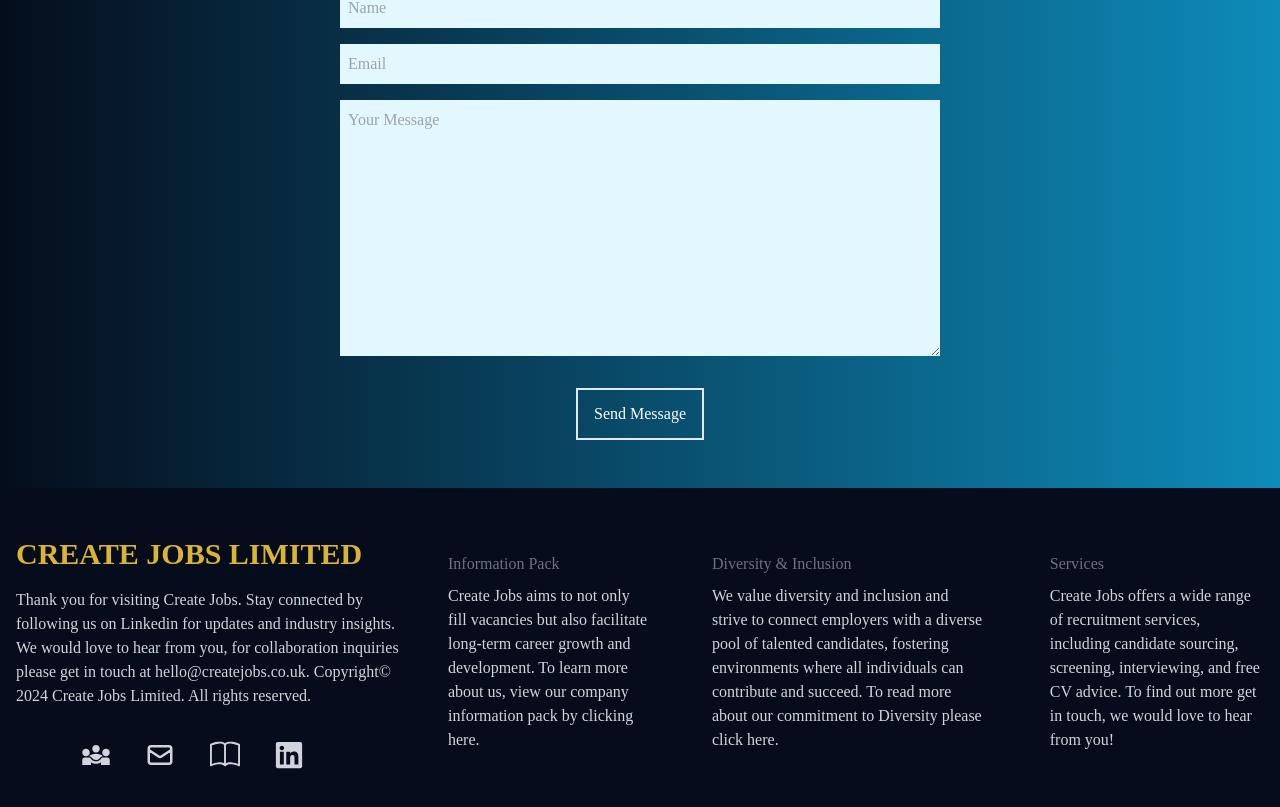
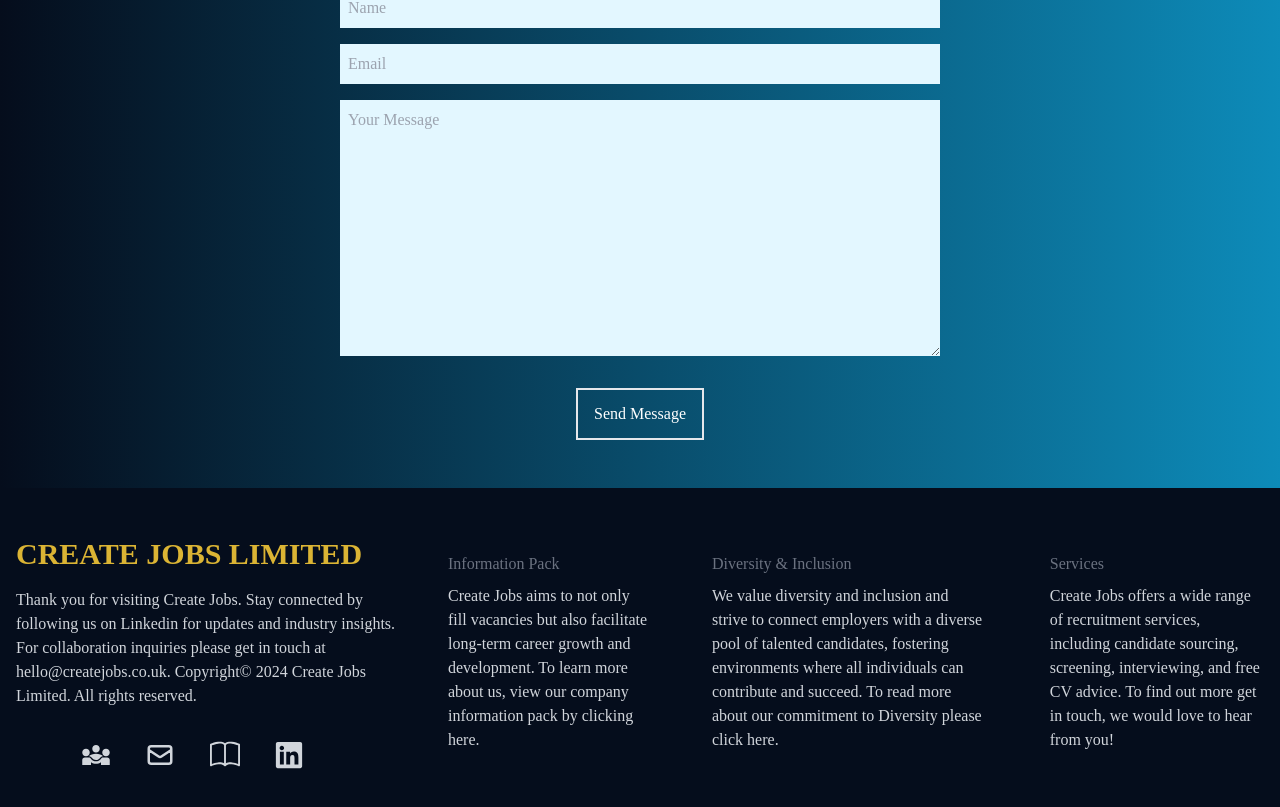
Before and after one commit to riz1ash786/create-jobs, a React (Create React App) app: page / in a window 1280 px wide. Shown: the part 5730-6537 px from the top of the page. Built offline with nearby package versions, Linux system fonts and the light colour scheme; some icons are missing.

Commit message:
footer spelling

```diff
--- a/src/components/Footer.jsx
+++ b/src/components/Footer.jsx
@@ -18,7 +18,7 @@ const Footer = () => {
     <div>
     <h1 className='w-full text-3xl font-bold text-[#dbb434] flex '>CREATE JOBS LIMITED</h1>
     <p className='py-4'>Thank you for visiting Create Jobs. Stay connected by following us on Linkedin for updates and industry insights.
-    We would love to hear from you, for collaboration inquiries please get in touch at hello@createjobs.co.uk.
+    For collaboration inquiries please get in touch at hello@createjobs.co.uk.
     Copyright&#169; 2024 Create Jobs Limited. All rights reserved.</p>
 
   <div className='flex justify-between md:w-[75%] my-4'>
```
